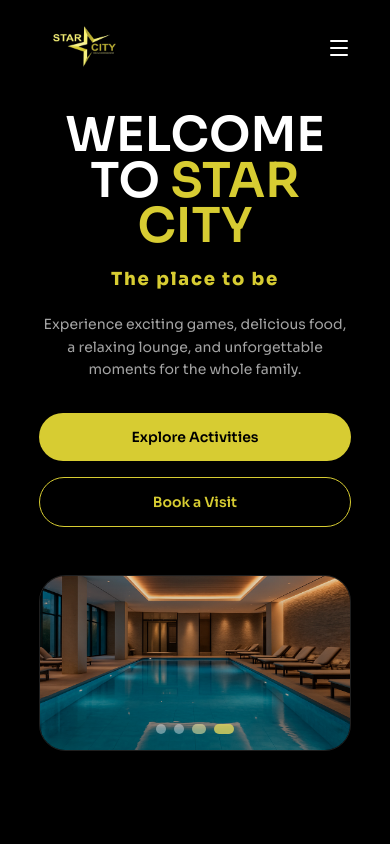
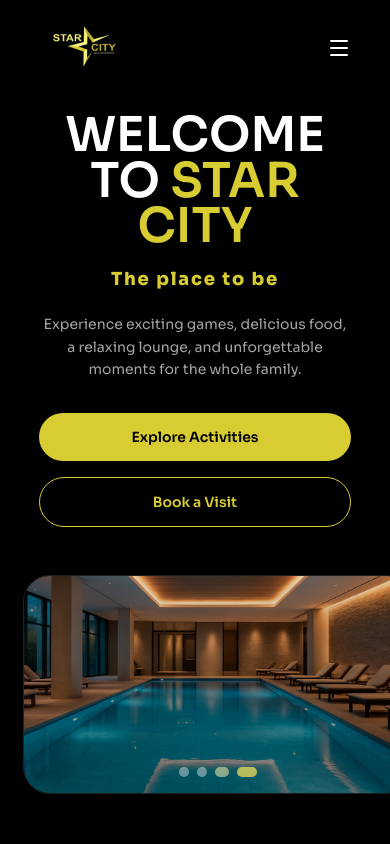
Before and after one commit to thecolourmotion/Star-City, a Next.js app: page / in a window 390 px wide. Shown: the top 844 px of the page. Built offline with nearby package versions, Linux system fonts and the light colour scheme.

Commit message:
feat: adjust hero component layout and styles for responsive design

```diff
--- a/components/site/hero.tsx
+++ b/components/site/hero.tsx
@@ -70,7 +70,7 @@ export function Hero() {
           initial={{ opacity: 0, scale: 0.96 }}
           animate={{ opacity: 1, scale: 1 }}
           transition={{ duration: 0.8, delay: 0.2, ease: "easeOut" }}
-          className="relative mx-auto mt-12 aspect-[16/9] w-full max-w-5xl overflow-hidden rounded-3xl border border-border"
+          className="relative mt-12 -mx-4 aspect-[16/9] w-screen md:mx-auto md:w-full md:max-w-5xl overflow-hidden rounded-3xl border border-border md:rounded-3xl"
         >
           <AnimatePresence mode="wait">
             <motion.div
```
